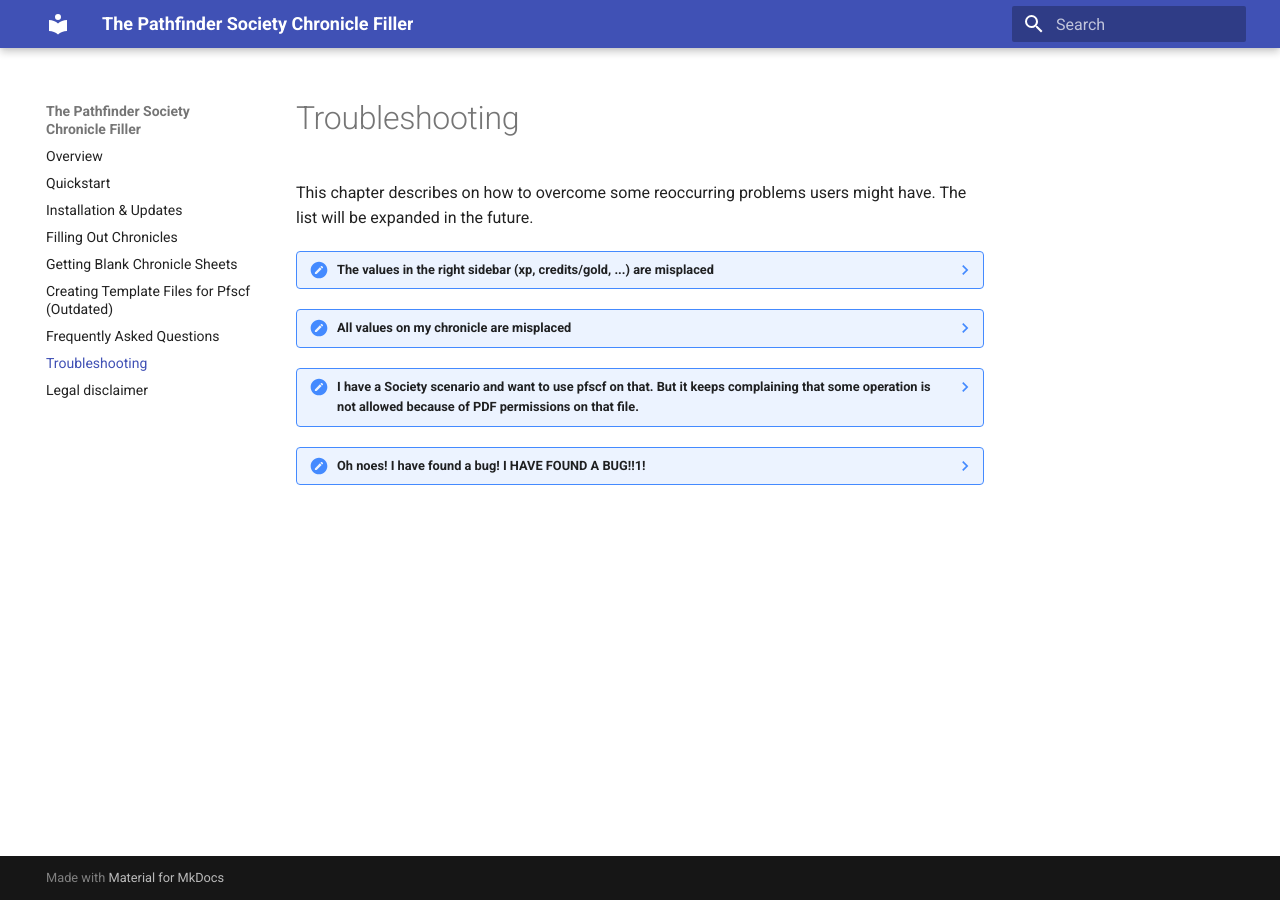
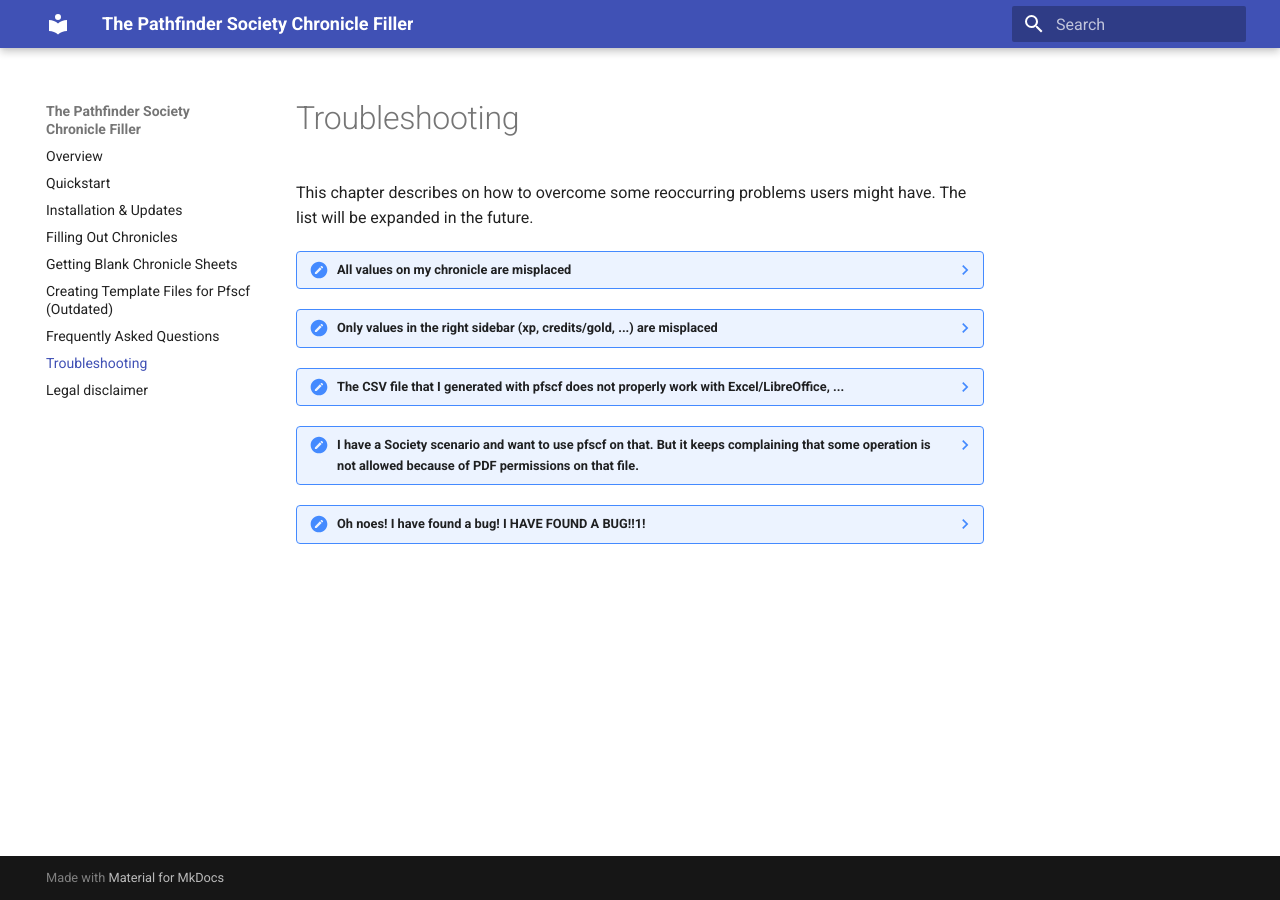
Before and after one commit to Blesmol/pfscf, an MkDocs documentation site: the page built from docs/troubleshooting.md, in a window 1280 px wide. Built offline with MkDocs 1.6.1 and Material for MkDocs 9.7.7, drawn with Linux system fonts in a browser that asks for light colours; some of the changed lines change nothing that is shown.

Commit message:
doc: troubleshooting instructions for CSV separator

```diff
--- a/docs/troubleshooting.md
+++ b/docs/troubleshooting.md
@@ -1,12 +1,6 @@
 # Troubleshooting
 
 This chapter describes on how to overcome some reoccurring problems users might have. The list will be expanded in the future.
-
-??? note "The values in the right sidebar (xp, credits/gold, ...) are misplaced"
-
-	Chronicles for different scenarios might have sidebars with a different size and thus need some minor adaptions to the template configuration.
-	First check whether there already exists a specialized template for your scenario (`pfscf template list`) and try using that one.
-	If this does not help, you could either [try to fix the configuration yourself](templates.md) or send me the chronicle via [email](mailto:github@pecebe.de) and I will see what I can do.
 
 ??? note "All values on my chronicle are misplaced"
 
@@ -33,6 +27,22 @@
 	Then you can use that same value when filling out your chronicle.
 	This parameter is supported both for the `fill` and for the `batch fill` command.
 
+??? note "Only values in the right sidebar (xp, credits/gold, ...) are misplaced"
+
+	Chronicles for different scenarios might have sidebars with a different size and thus need some minor adaptions to the template configuration.
+	First check whether there already exists a specialized template for your scenario (`pfscf template list`) and try using that one.
+	If this does not help, you could either [try to fix the configuration yourself](templates.md) or send me the chronicle via [email](mailto:github@pecebe.de) and I will see what I can do.
+
+??? note "The CSV file that I generated with pfscf does not properly work with Excel/LibreOffice, ..."
+
+	Applications like Excel try to put the content from such a file into a table based on so-called separator characters.
+	And although CSV stands for "**comma**-separated values", the separator character is not necessarily a comma.
+	Apparently Excel has certain expectations on what the separator character is, based on the region that you're living in.
+	At the moment the CSV files generated from pfscf are using `;` as separator character per default.
+	When generating a CSV file with pfscf, you can select what should be used as separator using the `--separator` command line flag, e.g. `pfscf batch create --separator "," ...`.
+	Please check whether everything works then as expected.
+	Soon I will also provide means to store this in a config so that you don't have to specify this each and every time when generating a CSV file.
+
 ??? note "I have a Society scenario and want to use pfscf on that. But it keeps complaining that some operation is not allowed because of PDF permissions on that file."
 
 	The permission settings in place on Paizos PDFs do not allow to do things like extracting pages.
```
